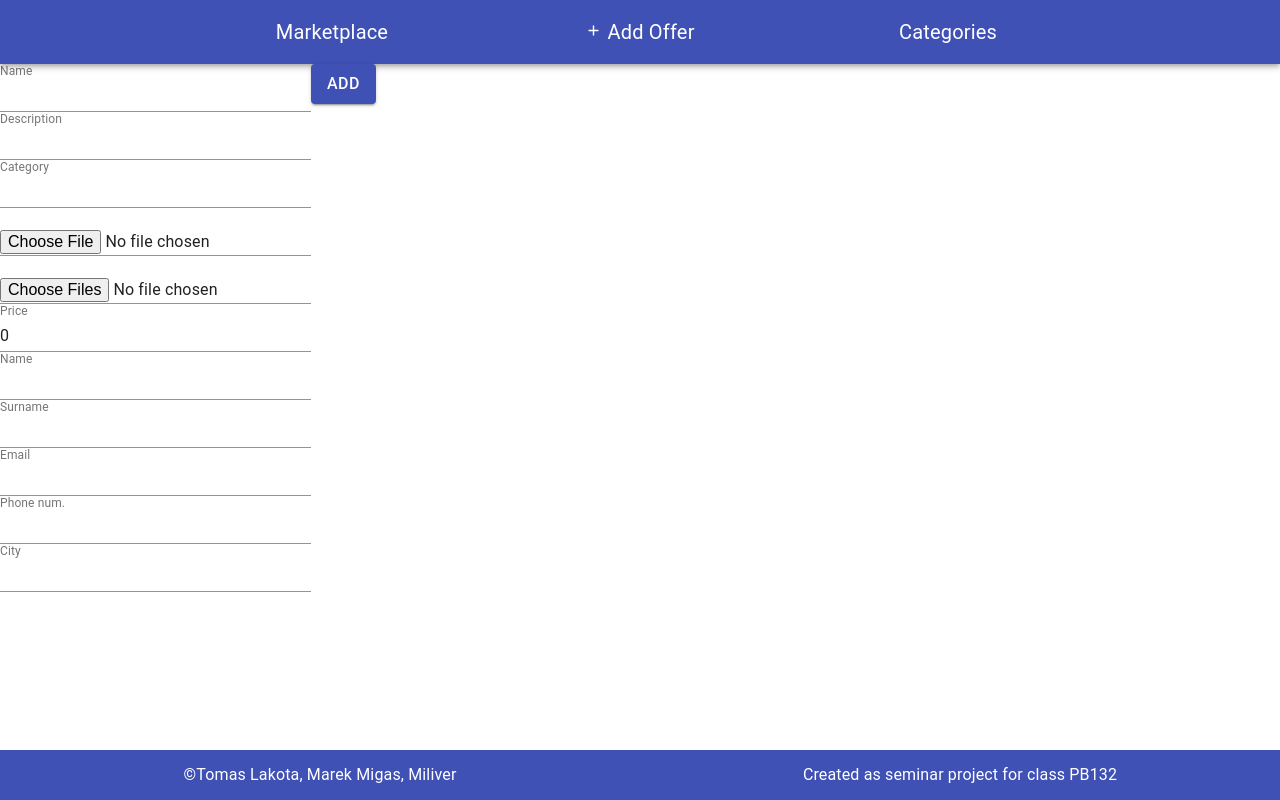
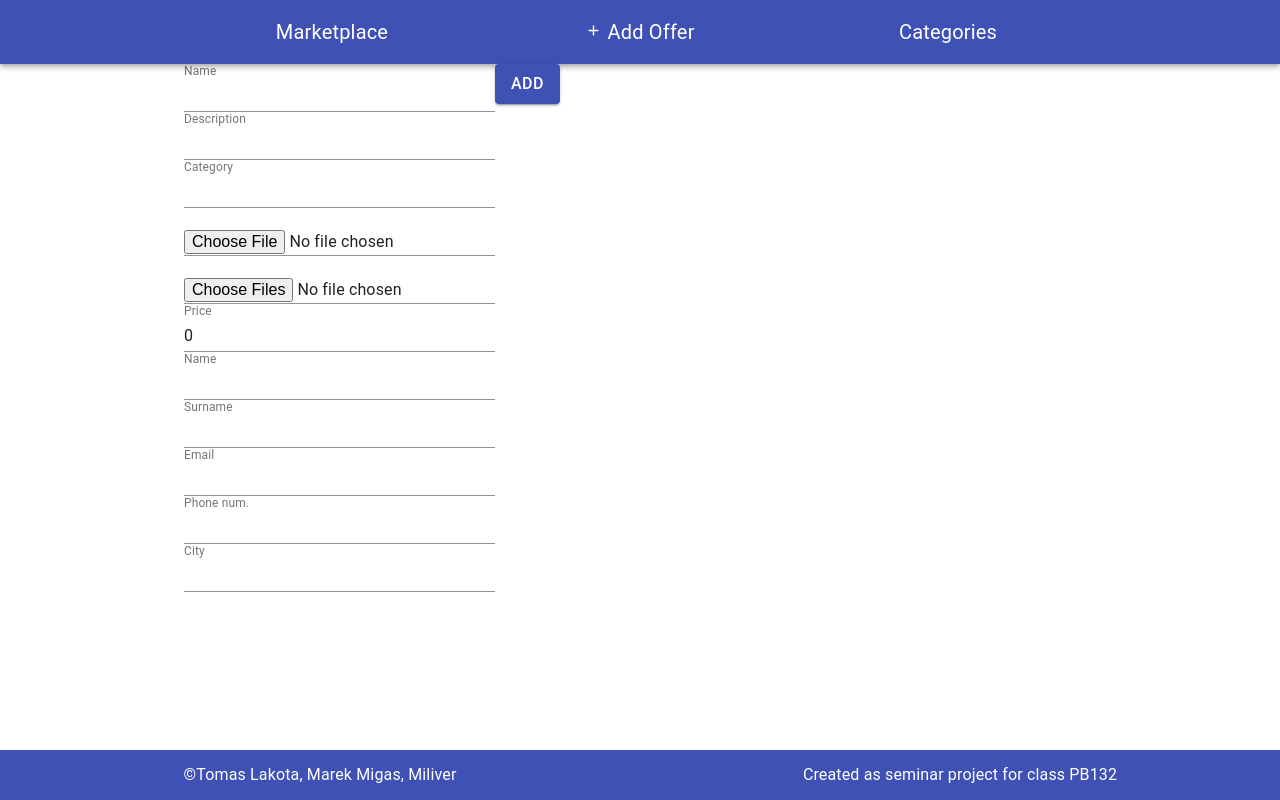
Before and after one commit to tomasla/PB138_bazaar, a React (Create React App) app in the folder src/market/: page /addoffer in a window 1280 px wide. Built offline with nearby package versions, Linux system fonts and the light colour scheme.

Commit message:
minor tweaks

```diff
--- a/src/market/src/components/AddAd.tsx
+++ b/src/market/src/components/AddAd.tsx
@@ -2,7 +2,7 @@ import React, {ChangeEvent, Component} from "react";
 import TextField from "@material-ui/core/TextField";
 import {inject, observer} from "mobx-react";
 import {AdStore} from "../stores/AdStore";
-import {Button} from "@material-ui/core";
+import {Button, Container} from "@material-ui/core";
 import {Ad} from "../../../market-api/src/entity/Ad";
 import FormControl from "@material-ui/core/FormControl";
 
@@ -88,7 +88,7 @@ export class AddAd extends Component<IAddAdProps, IAddAdState> {
 
     render() {
         return (
-            <form onSubmit={this.submitForm} noValidate autoComplete="off">
+            <Container maxWidth="md">            <form onSubmit={this.submitForm} noValidate autoComplete="off">
             <FormControl>
                 <TextField id="standard-basic" name="nameInput" label="Name" value={this.state.nameInput}
                            onChange={this.inputValueChanged}/>
@@ -116,7 +116,8 @@ export class AddAd extends Component<IAddAdProps, IAddAdState> {
             <Button variant="contained" type="submit" color="primary">
                 Add
             </Button>
-            </form>
+        </form></Container>
+
         )
     }
 }
```
Lines whose indentation alone changed are shown as unchanged.
